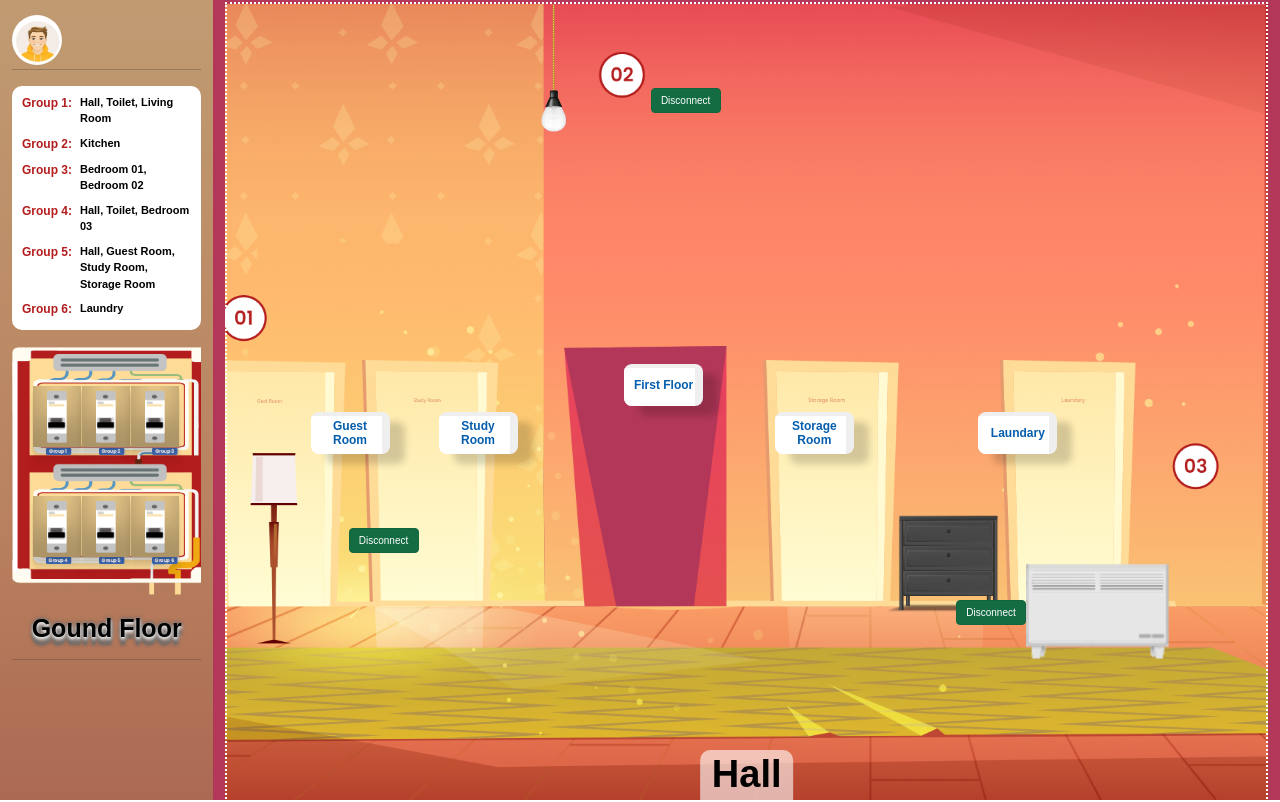
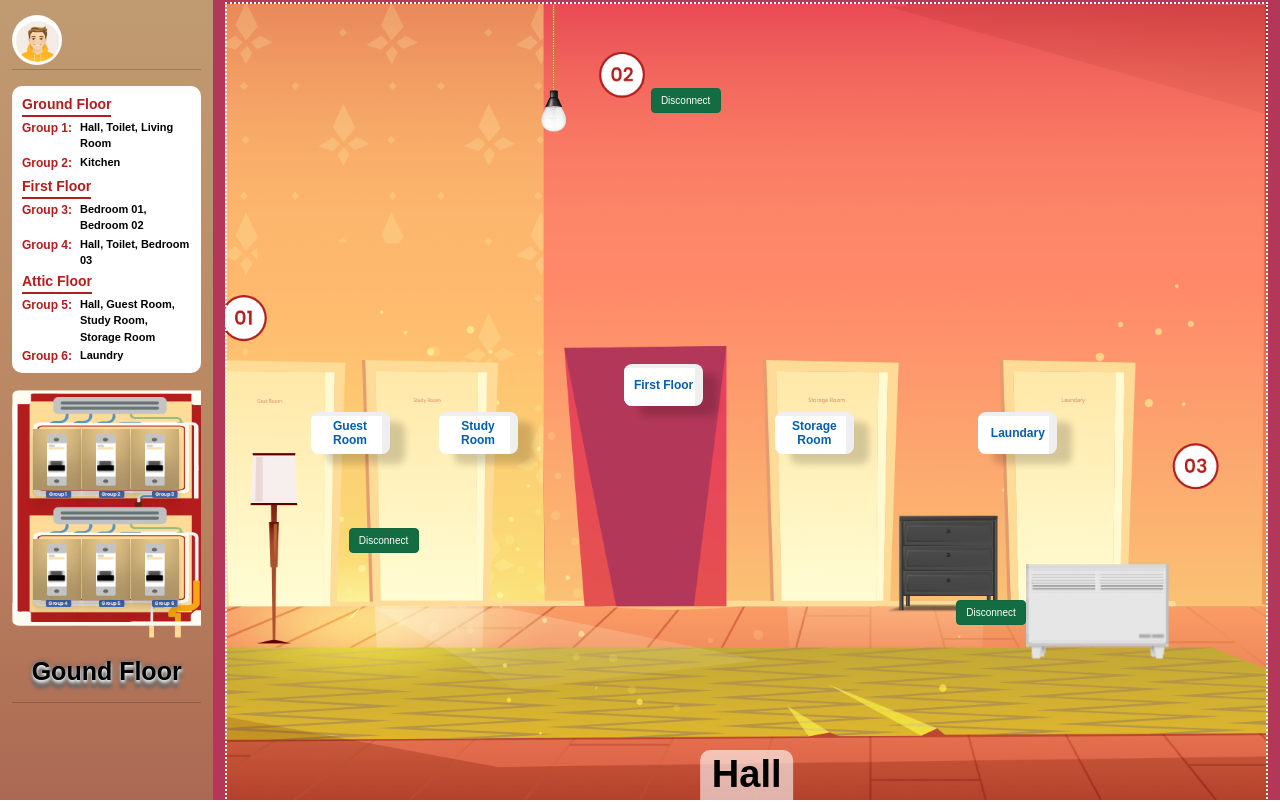
Before and after one commit to Hamzabitsclan0854/patrick, a React (Create React App) app: page /attic in a window 1280 px wide. Built offline with nearby package versions, Linux system fonts and the light colour scheme; no server answers.

Commit message:
legend Changes

```diff
--- a/src/Pages/GroundFloor/Components/RightNavBar.css
+++ b/src/Pages/GroundFloor/Components/RightNavBar.css
@@ -219,6 +219,16 @@
   font-size: 18px;
   margin-left: 8px;
   text-align: left;
+  margin-bottom: 0px !important;
+}
+
+.set-link-color {
+  color: #B41D1D !important;
+  font-size: 14px;
+  font-weight: 800;
+  text-decoration: none;
+  border-bottom: 2px solid #B41D1D;
+  display: inline-block;
   margin-bottom: 6px;
 }
 
@@ -269,6 +279,20 @@
   font-size: 34px;
 }
 
+}
+@media (max-width:1600px) {
+  .set-link-color {
+    margin-bottom: 0px;
+  }
+  .set-legend-text p:nth-child(1) {
+    margin-bottom: 2px;
+  }
+  .set-link-color {
+    margin-bottom: 0px;
+  }
+  .set-legend-text {
+    padding-top: 0px;
+  }
 }
 @media (max-width:1440px) {
   .avatar-name {
--- a/src/Pages/GroundFloor/Components/RightNavBar.js
+++ b/src/Pages/GroundFloor/Components/RightNavBar.js
@@ -1326,6 +1326,9 @@ const RightNavBar = (props) => {
         <hr style={{ marginTop: "2%" }} />
         <div className="legend">
           {/* GROUP 1 */}
+          <div className="text-start">
+            <Link to="/ground-floor"  className="set-link-color">Ground Floor</Link>
+          </div>
           <div className="set-legend-text">
             <p>Group&nbsp;1:</p>
             <p className="grp-detail">Hall, Toilet, Living room</p>
@@ -1336,6 +1339,9 @@ const RightNavBar = (props) => {
             <p className="grp-detail">Kitchen</p>
           </div>
           {/* GROUP 3 */}
+          <div className="text-start">
+            <Link to="/first-floor"  className="set-link-color">First Floor</Link>
+          </div>
           <div className="set-legend-text">
             <p>Group&nbsp;3:</p>
             <p className="grp-detail">Bedroom 01, Bedroom 02</p>
@@ -1344,6 +1350,9 @@ const RightNavBar = (props) => {
           <div className="set-legend-text">
             <p>Group&nbsp;4:</p>
             <p className="grp-detail">Hall, Toilet, Bedroom 03</p>
+          </div>
+          <div className="text-start">
+            <Link to="/attic" className="set-link-color">Attic Floor</Link>
           </div>
           {/* GROUP 5 */}
           <div className="set-legend-text">
```
